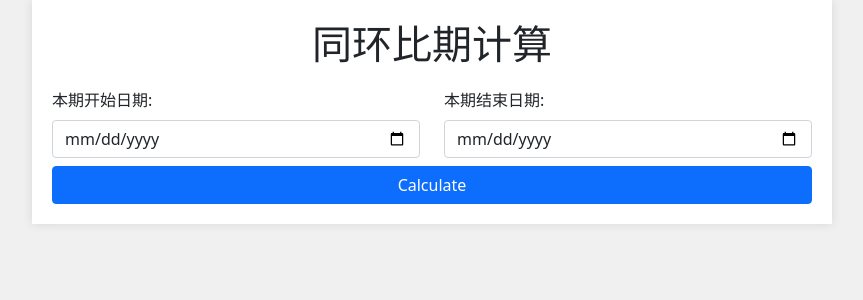
After one commit to yoval/tll_xpbh, a Flask app: page /qishu in a window 1280 px wide. The commit adds this page. Shown: the top 300 px of the page, without its empty margins (208-1071 px from the left). Run offline with Flask 3, Linux system fonts and the light colour scheme.

Commit message:
增加同环比计算脚本

```diff
--- a/app.py
+++ b/app.py
@@ -10,12 +10,27 @@ import os
 import pandas as pd
 import time
 import openpyxl
-from datetime import datetime
+from datetime import datetime, timedelta
 import markdown
+from dateutil.relativedelta import relativedelta
 
 #输出文件夹
 folder = 'outputs'
 
+def calculate_periods(current_start_date: datetime, current_end_date: datetime):
+    days_in_period = (current_end_date - current_start_date).days
+    # 计算环比期
+    previous_period_end_date = current_start_date - timedelta(days= 1)
+    previous_period_start_date = previous_period_end_date - timedelta(days=days_in_period)
+    # 计算同比期
+    last_year_start_date = current_start_date - relativedelta(years=1)
+    last_year_end_date = current_end_date - relativedelta(years=1)
+
+    return {
+        '本期': (current_start_date, current_end_date),
+        '环比期': (previous_period_start_date, previous_period_end_date),
+        '同比期': (last_year_start_date, last_year_end_date)
+    }
 
 # 判断销售报货
 def sales_status(row):
@@ -302,12 +317,25 @@ def xiaoshou_upload_files():
     return html
 
 
+@app.route('/qishu', methods=['GET', 'POST'])
+def qishu():
+    result = []
+    if request.method == 'POST':
+        start_date_str = request.form['start_date']
+        end_date_str = request.form['end_date']
+        current_start_date = datetime.strptime(start_date_str, '%Y-%m-%d')
+        current_end_date = datetime.strptime(end_date_str, '%Y-%m-%d')
+
+        periods = calculate_periods(current_start_date, current_end_date)
+
+        result = []
+        for period_name, (start_date, end_date) in periods.items():
+            result.append((period_name, start_date, end_date))
 
 
+#            result += f"{period_name}：{start_date.strftime('%Y.%m.%d')} ~ {end_date.strftime('%Y.%m.%d')}"
 
-
-
-
+    return render_template('qishu.html', result=result)
 
 
 
--- a/templates/index.html
+++ b/templates/index.html
@@ -151,7 +151,8 @@
     <a href="danpin">单品报货（90天）</a>
     <a href="xiaoshou">单店单品销售制作</a>
     <a href="caipin">套餐菜品名称还原</a>
-    <a href="readme" class="gray" target="_blank">说明 </a>
+    <a href="qishu">同环比期计算</a>
+    <a href="http://tll.bizha.top/#/?id=%e8%87%aa%e5%8a%a8%e5%8c%96%e8%84%9a%e6%9c%ac" class="gray" target="_blank">说明 </a>
     <div class="files">
         <h2>已生成的文件列表：</h2>
     <table id="file-table">
--- /dev/null
+++ b/templates/qishu.html
@@ -0,0 +1,73 @@
+<!DOCTYPE html>
+<html lang="en">
+<head>
+  <meta charset="UTF-8">
+  <meta name="viewport" content="width=device-width, initial-scale=1.0">
+ <title>同环比期计算</title>
+  <link href="https://cdn.jsdelivr.net/npm/bootstrap@5.1.0/dist/css/bootstrap.min.css" rel="stylesheet">
+ <style>
+    body {
+      background-color: #f0f0f0;
+    }
+    .container {
+      max-width: 800px;
+      padding: 20px;
+      background-color: #ffffff;
+      box-shadow: 0 0 10px rgba(0, 0, 0, 0.1);
+    }
+    h1 {
+      text-align: center;
+      margin-bottom: 20px;
+    }
+    .result {
+      margin-top: 20px;
+    }
+    .result div {
+      margin: 5px 0;
+    }
+  </style>
+ <script>
+    function validateForm() {
+      const startDate = new Date(document.getElementById("start_date").value);
+      const endDate = new Date(document.getElementById("end_date").value);
+
+      if (endDate< startDate) {
+        alert("结束时间不能小于开始时间，请重新输入。");
+        return false;
+      }
+      return true;
+    }
+  </script>
+</head>
+<body>
+  <div class="container">
+    <h1>同环比期计算</h1>
+    <form action="" method="post" onsubmit="return validateForm()">
+      <div class="row">
+        <div class="col-md-6">
+        <label for="start_date" class="form-label">本期开始日期:</label>
+        <input type="date" class="form-control" id="start_date" name="start_date" required>
+        </div>
+        <div class="col-md-6">
+        <label for="end_date" class="form-label">本期结束日期:</label>
+        <input type="date" class="form-control" id="end_date" name="end_date" required>
+        </div>
+      </div>
+      <div class="d-grid gap-2 mt-2">
+      <input type="submit" class="btn btn-primary" value="Calculate">
+      </div>
+    </form>
+
+    {% if result %}
+      <div class="result">
+        {% for period in result %}
+          <div>{{ period[0] }}：{{ period[1].strftime('%Y.%m.%d') }} ~ {{ period[2].strftime('%Y.%m.%d') }}</div>
+        {% endfor %}
+      </div>
+    {% endif %}
+  </div>
+
+ <script src="https://cdn.jsdelivr.net/npm/@popperjs/core@2.9.3/dist/umd/popper.min.js"></script>
+ <script src="https://cdn.jsdelivr.net/npm/bootstrap@5.1.0/dist/js/bootstrap.min.js"></script>
+</body>
+</html>
```
Also changed, not shown: templates/log.html (+7 -3 lines), templates/log.md (+28 -1 lines).
